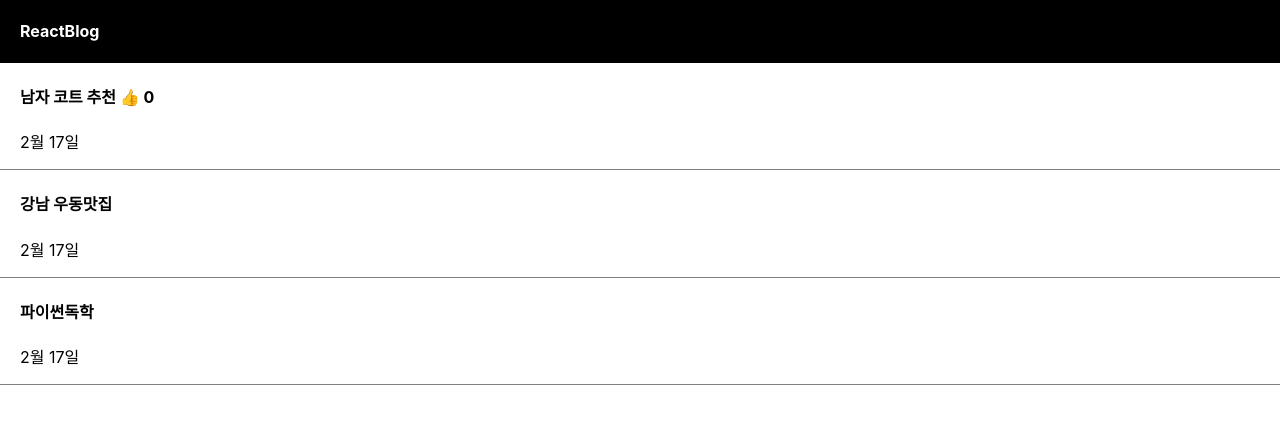
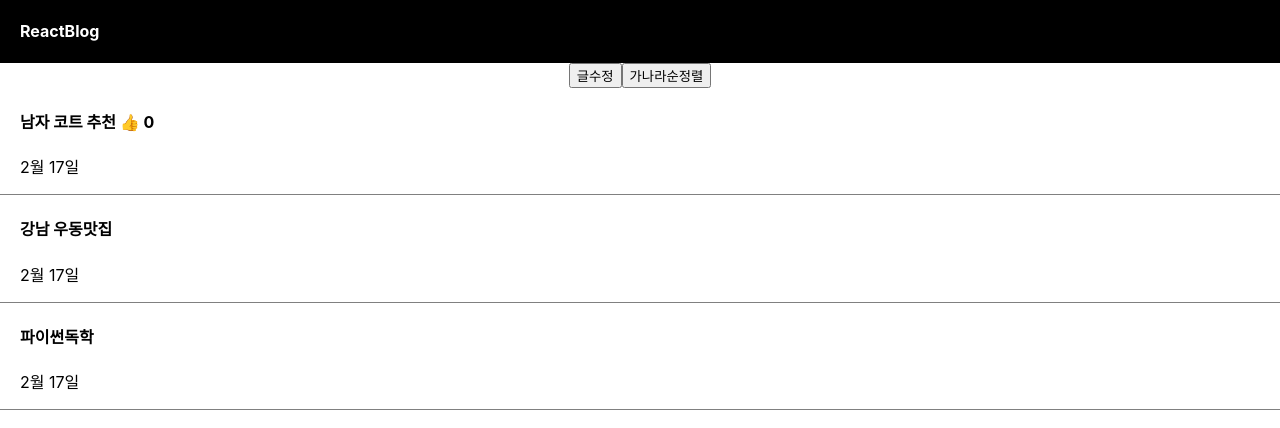
Before and after one commit to JaeHyunYu/React_Blog, a React (Create React App) app: page / in a window 1280 px wide. Shown: the top 428 px of the page. Built offline with nearby package versions, Linux system fonts and the light colour scheme.

Commit message:
Change state!

```diff
--- a/src/App.js
+++ b/src/App.js
@@ -5,7 +5,7 @@ import {useState} from 'react';
 function App() {
 
 
-  let [title,b]=useState(['남자 코트 추천','강남 우동맛집','파이썬독학']);
+  let [title,setTitle]=useState(['남자 코트 추천','강남 우동맛집','파이썬독학']);
   let [like,setLike]=useState(0);
 
   return (
@@ -13,6 +13,20 @@ function App() {
      <div className='black-nav'>
        <h4 style={{fontSize:'16px'}}>ReactBlog</h4>
      </div>
+
+     <button onClick={()=>{
+       let copy = [...title];
+       copy[0]='여자 코트 추천';
+       setTitle(copy);
+       //setTitle(['여자 코트 추천','강남 우동맛집','파이썬독학']); 이런식으로 바꿔도 되는데 확장성이 없음
+       }}>글수정</button>
+
+       <button onClick={()=>{
+         let i;
+         let copy = [...title];
+         copy.sort();
+         setTitle(copy);
+       }}>가나라순정렬</button>
 
      <div className='list'>
        <h4>{title[0]} <span onClick={()=>{setLike(like+1)}}>👍</span> {like} </h4>
```
